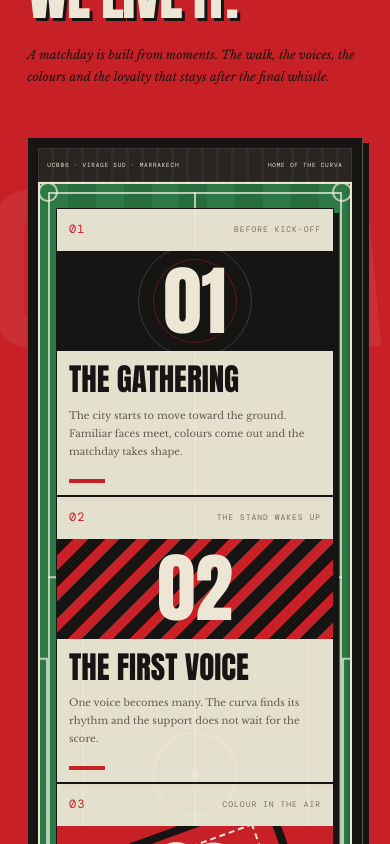
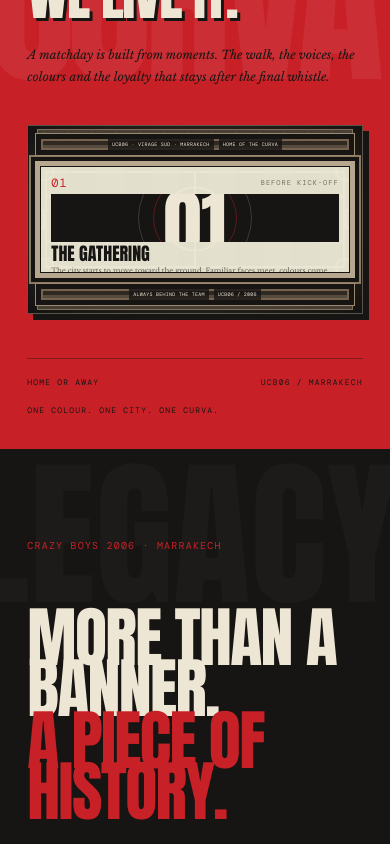
Before and after one commit to aouidate47/ucb06, a Next.js app: page / in a window 390 px wide. Shown: the part 2760-3604 px from the top of the page. Built offline with nearby package versions, Linux system fonts and the light colour scheme.

Commit message:
Redesign matchday as a 16:9 El Harti-style stadium

```diff
--- a/app/globals.css
+++ b/app/globals.css
@@ -639,3 +639,38 @@ footer:before{content:'CRAZY BOYS';position:absolute;z-index:-1;right:-3vw;top:6
   .footer-bottom .footer-social-column .socials a{width:34px;height:34px}
   .footer-bottom .footer-social-column .copyright{font-size:7px;letter-spacing:.7px}
 }
+
+
+/* El Harti-inspired stadium bowl: 16:9 pitch, terraces and swipe-through matchday cards */
+.stadium-bowl{aspect-ratio:16/9;min-height:0;padding:clamp(10px,1.6vw,22px);display:grid;grid-template-rows:13% minmax(0,1fr) 13%;gap:clamp(6px,1vw,14px);overflow:hidden;background:radial-gradient(ellipse at 50% 50%,#37302b 0%,#211e1b 68%,#151311 100%);box-shadow:12px 12px 0 #171513}
+.stadium-bowl:before,.stadium-bowl:after{content:"";position:absolute;left:2.5%;right:2.5%;height:10%;pointer-events:none;z-index:2;background:radial-gradient(ellipse at center,#b9aa91 0 2px,transparent 2.8px) 0 0/15px 11px,repeating-linear-gradient(180deg,#4c443a 0 5px,#28231f 5px 8px);border:1px solid #8c7960;opacity:.9}
+.stadium-bowl:before{top:1.5%}.stadium-bowl:after{bottom:1.5%}
+.stadium-stands{min-height:0;position:relative;z-index:3;justify-content:center;gap:18px;overflow:hidden;color:#eee6d5;background:radial-gradient(ellipse at center,#c2b398 0 2px,transparent 2.8px) 0 0/15px 11px,repeating-linear-gradient(180deg,#554b3e 0 7px,#302922 7px 11px);border:1px solid #9b896f;box-shadow:inset 0 0 0 5px #171513,inset 0 0 0 7px #75634e;font-size:clamp(6px,.7vw,9px)}
+.stadium-stands span{position:relative;z-index:1;background:#171513cc;padding:4px 8px}
+.stadium-pitch{aspect-ratio:auto;min-height:0;height:100%;padding:0;display:flex;align-items:center;justify-content:center;background-color:#286b3d;background-image:repeating-linear-gradient(90deg,#307b48 0 9%,#286b3d 9% 18%);border:clamp(4px,.7vw,8px) solid #b7a78e;box-shadow:0 0 0 4px #171513,0 0 0 6px #8b7962}
+.stadium-pitch:before{inset:8px;border:2px solid #f2f0dfc9}.pitch-markings{inset:8px}
+.pitch-center-circle{width:clamp(65px,9vw,120px);height:clamp(65px,9vw,120px)}.pitch-box{height:48%;width:12%}.pitch-goal{height:20%}
+.stadium-pitch .rituals-carousel{position:relative;z-index:4;width:100%;height:100%;overflow-x:auto;overflow-y:hidden;scroll-snap-type:x mandatory;scroll-behavior:smooth;-webkit-overflow-scrolling:touch;scrollbar-width:none;touch-action:pan-x pan-y}
+.stadium-pitch .rituals-carousel::-webkit-scrollbar{display:none}
+.stadium-pitch .rituals-track{display:flex;width:100%;height:100%}
+.stadium-pitch .ritual-card{flex:0 0 100%;width:100%;min-width:100%;height:100%;min-height:0;max-height:100%;margin:0;padding:clamp(12px,2vw,24px);display:flex;flex-direction:column;justify-content:space-between;scroll-snap-align:center;scroll-snap-stop:always;background:#eee6d5f2;border:1px solid #171513;box-shadow:none;overflow:hidden;transform:none!important}
+.stadium-pitch .ritual-card-top{font-size:clamp(8px,.8vw,10px)}
+.stadium-pitch .ritual-graphic{flex:0 0 auto;width:100%;height:clamp(50px,8vh,100px);margin:clamp(6px,1vh,12px) 0}
+.stadium-pitch .ritual-card-copy{margin-top:auto}.stadium-pitch .ritual-card-copy h3{font-size:clamp(24px,3vw,42px);margin-bottom:8px}.stadium-pitch .ritual-card-copy p{font-size:clamp(9px,.95vw,12px);line-height:1.55;max-width:620px}.stadium-pitch .ritual-card-line{margin-top:10px}
+.stadium-stands-bottom{margin-top:0}
+@media(max-width:800px){
+ .stadium-bowl{aspect-ratio:16/9;margin-top:36px;padding:9px;gap:6px;box-shadow:6px 6px 0 #171513}
+ .stadium-bowl:before,.stadium-bowl:after{background-size:12px 9px,100% 100%}
+ .stadium-stands{font-size:6px;letter-spacing:.6px;gap:5px}.stadium-stands span{padding:3px 5px}
+ .stadium-pitch{padding:0;border-width:5px}.stadium-pitch:before{inset:5px}.pitch-markings{inset:5px}
+ .stadium-pitch .ritual-card{padding:10px 12px}.stadium-pitch .ritual-card-top span:last-child{font-size:7px}
+ .stadium-pitch .ritual-graphic{height:clamp(34px,7vh,64px);margin:4px 0}
+ .stadium-pitch .ritual-card-copy h3{font-size:clamp(18px,4vw,28px);margin-bottom:4px}
+ .stadium-pitch .ritual-card-copy p{font-size:clamp(7px,1.6vw,10px);line-height:1.35}.stadium-pitch .ritual-card-line{height:3px;margin-top:5px}
+}
+@media(max-width:430px){
+ .stadium-bowl{aspect-ratio:16/9;padding:7px;gap:5px}.stadium-stands{font-size:5px;letter-spacing:.25px}.stadium-stands span{padding:2px 4px}
+ .stadium-pitch .ritual-card{padding:8px 10px}.stadium-pitch .ritual-card-top{font-size:7px}
+ .stadium-pitch .ritual-graphic{height:clamp(28px,6vh,48px);margin:3px 0}
+ .stadium-pitch .ritual-card-copy h3{font-size:clamp(16px,4.6vw,21px)}.stadium-pitch .ritual-card-copy p{font-size:7px;line-height:1.3}
+}
```
